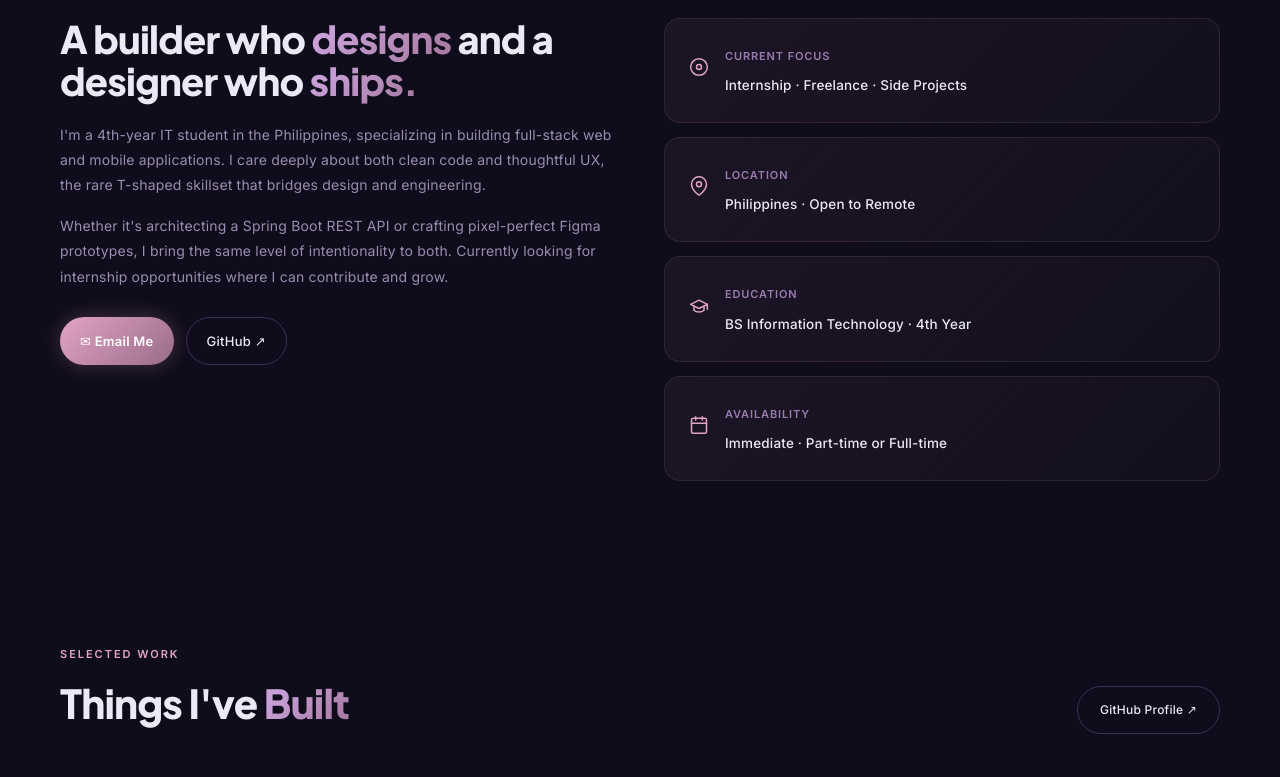
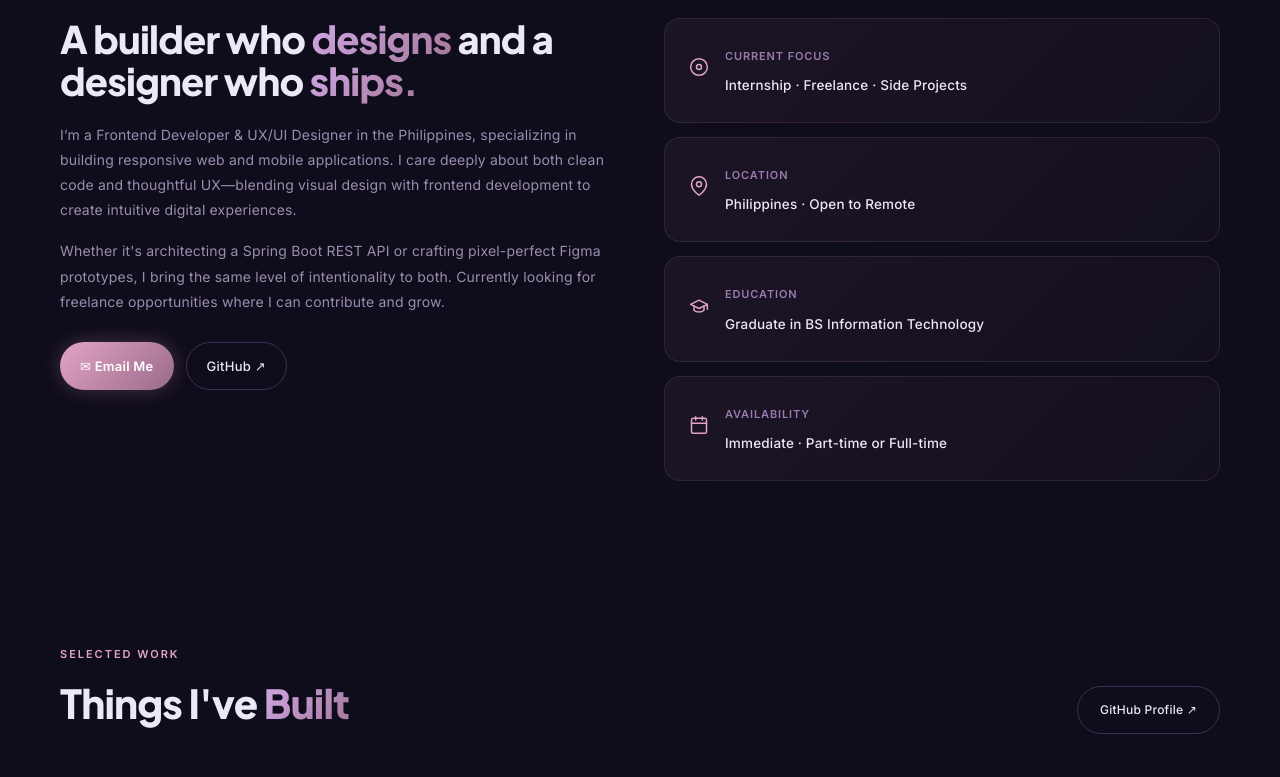
Before and after one commit to trxshx14/My-Portfolio, a React (Vite) app in the folder portfolio/: page / in a window 1280 px wide. Shown: the part 900-1677 px from the top of the page. Built offline with nearby package versions, Linux system fonts and the light colour scheme.

Commit message:
updated resume and portfolio

```diff
--- a/portfolio/src/Portfolio.jsx
+++ b/portfolio/src/Portfolio.jsx
@@ -118,7 +118,7 @@ const EXPERIENCE = [
     type: "project",
   },
   {
-    year: "2024 - 2027",
+    year: "2024 - 2026",
     role: "BS Information Technology",
     org: "Cebu Institute of Technology University · Cebu, Philippines · 4th Year",
     desc: "Studying full-stack development, UI/UX design, and software engineering principles.",
@@ -605,10 +605,10 @@ export default function Portfolio() {
                 A builder who <span className="gradient-text">designs</span> and a designer who <span className="gradient-text">ships.</span>
               </h2>
               <p style={{ fontSize: 14, color: "#9A8DB0", lineHeight: 1.8, marginBottom: 16 }}>
-                I'm a 4th-year IT student in the Philippines, specializing in building full-stack web and mobile applications. I care deeply about both clean code and thoughtful UX, the rare T-shaped skillset that bridges design and engineering.
+                I’m a Frontend Developer & UX/UI Designer in the Philippines, specializing in building responsive web and mobile applications. I care deeply about both clean code and thoughtful UX—blending visual design with frontend development to create intuitive digital experiences.
               </p>
               <p style={{ fontSize: 14, color: "#9A8DB0", lineHeight: 1.8, marginBottom: 28 }}>
-                Whether it's architecting a Spring Boot REST API or crafting pixel-perfect Figma prototypes, I bring the same level of intentionality to both. Currently looking for internship opportunities where I can contribute and grow.
+                Whether it's architecting a Spring Boot REST API or crafting pixel-perfect Figma prototypes, I bring the same level of intentionality to both. Currently looking for freelance opportunities where I can contribute and grow.
               </p>
               <div style={{ display: "flex", gap: 12, flexWrap: "wrap" }}>
                 <a href="mailto:cararagtrisharaye@gmail.com" className="pill-btn" style={{ padding: "10px 20px", fontSize: 13 }}>✉ Email Me</a>
@@ -626,7 +626,7 @@ export default function Portfolio() {
                   iconSvg: <svg width="20" height="20" viewBox="0 0 24 24" fill="none" stroke="#E2A4C4" strokeWidth="1.8" strokeLinecap="round" strokeLinejoin="round"><path d="M21 10c0 7-9 13-9 13S3 17 3 10a9 9 0 0118 0z"/><circle cx="12" cy="10" r="3"/></svg>
                 },
                 {
-                  label: "Education", value: "BS Information Technology · 4th Year",
+                  label: "Education", value: "Graduate in BS Information Technology",
                   iconSvg: <svg width="20" height="20" viewBox="0 0 24 24" fill="none" stroke="#E2A4C4" strokeWidth="1.8" strokeLinecap="round" strokeLinejoin="round"><path d="M22 10v6M2 10l10-5 10 5-10 5z"/><path d="M6 12v5c3 3 9 3 12 0v-5"/></svg>
                 },
                 {
@@ -887,7 +887,7 @@ export default function Portfolio() {
             Let's build something <span className="gradient-text">together</span>
           </h2>
           <p style={{ fontSize: 14, color: "#9A8DB0", marginBottom: 48, lineHeight: 1.7 }}>
-            Open for internships, freelance projects, and collaborations. Pick whatever works best for you — I respond within 24 hours.
+            Open for freelance projects, and collaborations. Pick whatever works best for you — I respond within 24 hours.
           </p>
 
           <div style={{ display: "flex", flexDirection: "column", gap: 14, marginBottom: 40 }}>
@@ -945,10 +945,7 @@ export default function Portfolio() {
           </div>
 
           {/* Availability pill */}
-          <div style={{ display: "inline-flex", alignItems: "center", gap: 8, background: "rgba(93,202,165,0.06)", border: "1px solid rgba(93,202,165,0.2)", borderRadius: 100, padding: "8px 18px", fontSize: 12, color: "#5DCAA5", fontWeight: 500 }}>
-            <span style={{ width: 7, height: 7, borderRadius: "50%", background: "#5DCAA5", display: "inline-block", animation: "statusPulse 2s ease-in-out infinite" }} />
-            Available for internships & freelance · 2026
-          </div>
+
         </div>
       </section>
 
```
Also changed, not shown: 1 other file (tests, documents, lock files or other folders).
